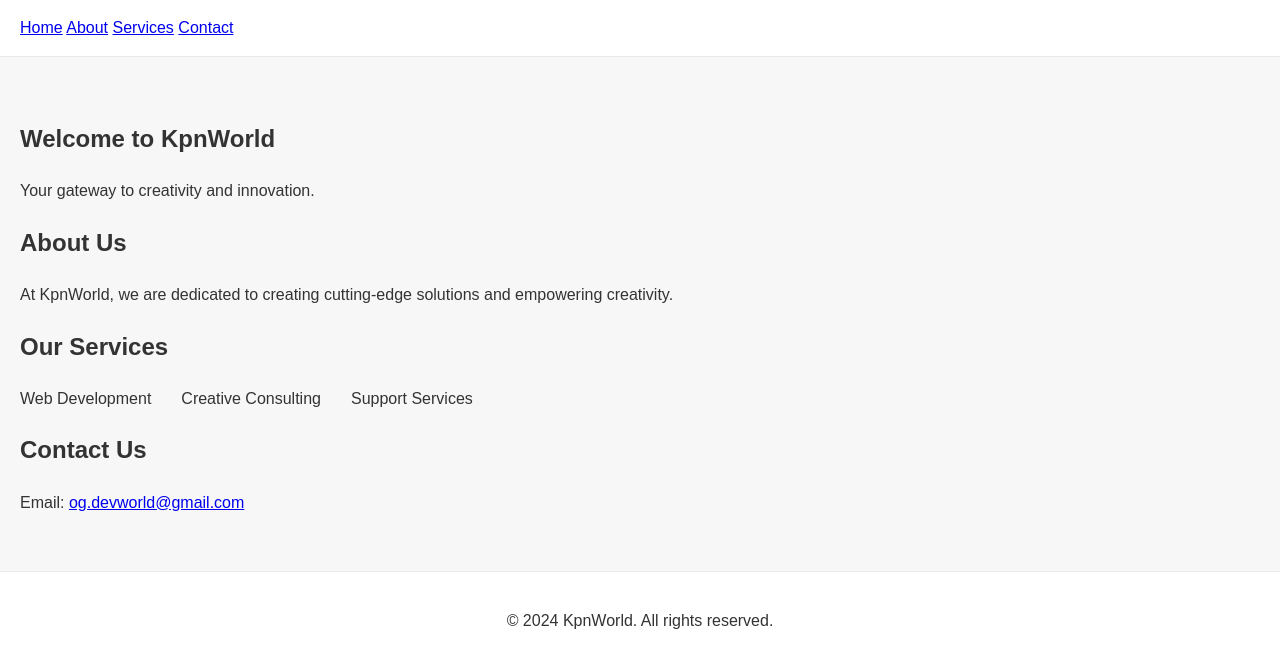
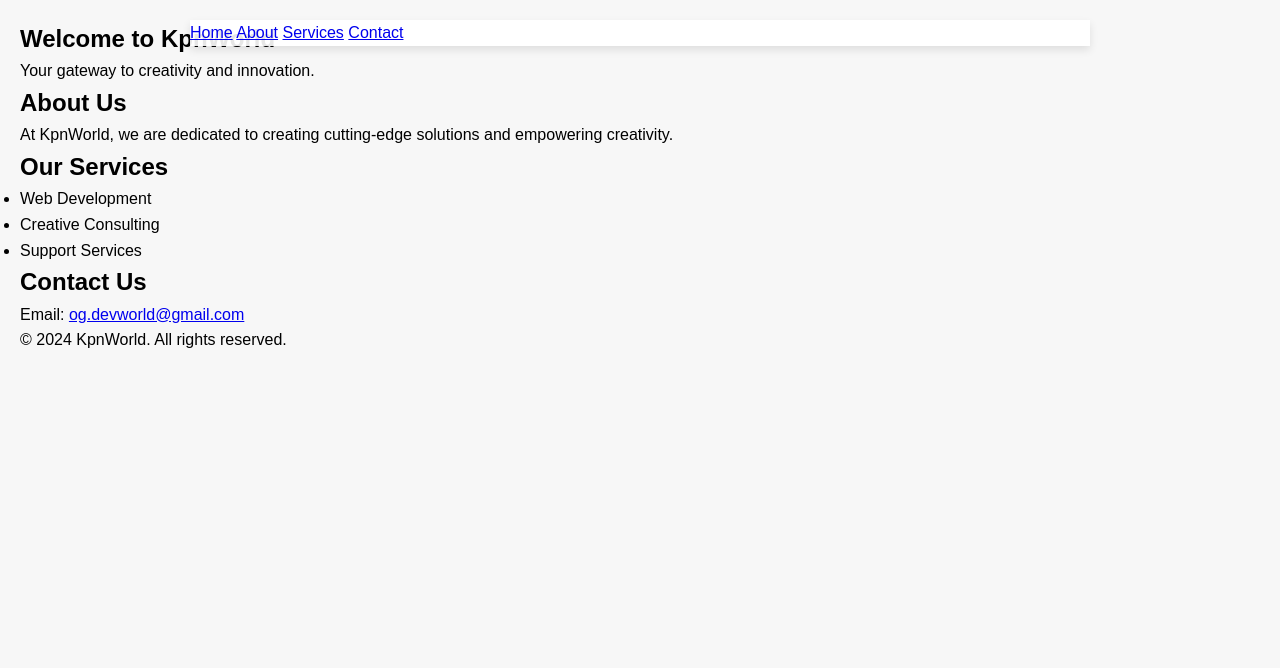
Before and after one commit to KpnWorld/Cloud, a plain HTML site: page index.html in a window 1280 px wide. Drawn offline with Linux system fonts and the light colour scheme.

Commit message:
Update styles.css
A general refresh

```diff
--- a/styles.css
+++ b/styles.css
@@ -1,75 +1,24 @@
-/* Reset some default styling */
-body, ul, li {
+/* General Reset */
+* {
     margin: 0;
     padding: 0;
-    list-style: none;
-    font-family: 'Arial', sans-serif;
+    box-sizing: border-box;
 }
 
-/* Body styling */
 body {
+    font-family: 'Arial', sans-serif;
     background-color: #f7f7f7;
-    color: #333;
     line-height: 1.6;
-    padding-top: 60px; /* Prevent content from hiding behind the floating navbar */
+    padding: 20px;
 }
 
-/* Navbar container */
-nav {
-    display: flex;
-    justify-content: space-between;
-    align-items: center;
-    padding: 15px 20px;
-    background-color: #ffffff; /* Background color of the navbar */
-    border-bottom: 1px solid #eaeaea; /* Subtle bottom border */
-    position: fixed; /* Makes the navbar fixed */
-    top: 0; /* Keep it at the top */
-    left: 0; /* Align with the left side */
-    width: 100%; /* Ensure the navbar spans the full width */
-    z-index: 1000; /* Make sure the navbar stays on top of other content */
-}
-
-/* Logo styling */
-nav .logo {
-    height: 40px; /* Adjust this value to your logo size */
-    width: auto;
-}
-
-/* Navbar links container */
-ul {
-    display: flex;
-    gap: 30px; /* Space between navbar links */
-}
-
-/* Navbar links styling */
-ul li a {
-    text-decoration: none;
-    color: #333; /* Link color */
-    font-size: 16px;
-    font-weight: bold;
-    transition: color 0.3s ease, border-bottom 0.3s ease;
-}
-
-/* Hover effect for navbar links */
-ul li a:hover {
-    color: #0078d4; /* Accent color on hover */
-    border-bottom: 2px solid #0078d4; /* Underline effect */
-}
-
-/* Main content sections */
-main {
-    padding: 40px 20px;
-}
-
-/* Section headers */
-h1, h2 {
-    color: #333;
-}
-
-/* Footer styling */
-footer {
-    text-align: center;
-    padding: 20px;
-    background-color: #ffffff;
-    border-top: 1px solid #eaeaea;
-}
+/* Floating Rounded Navbar */
+.floating-navbar {
+    position: fixed; /* Stays in place while scrolling */
+    top: 20px; /* Distance from the top of the page */
+    left: 50%;
+    transform: translateX(-50%); /* Center horizontally */
+    width: 80%; /* Adjust the width of the navbar */
+    max-width: 900px; /* Limit the navbar size on larger screens */
+    background-color: rgba(255, 255, 255, 0.9); /* Slightly transparent background */
+    box-shadow: 0 4px 8px rgba(0, 0, 0, 0.1); /* Adds s
```
